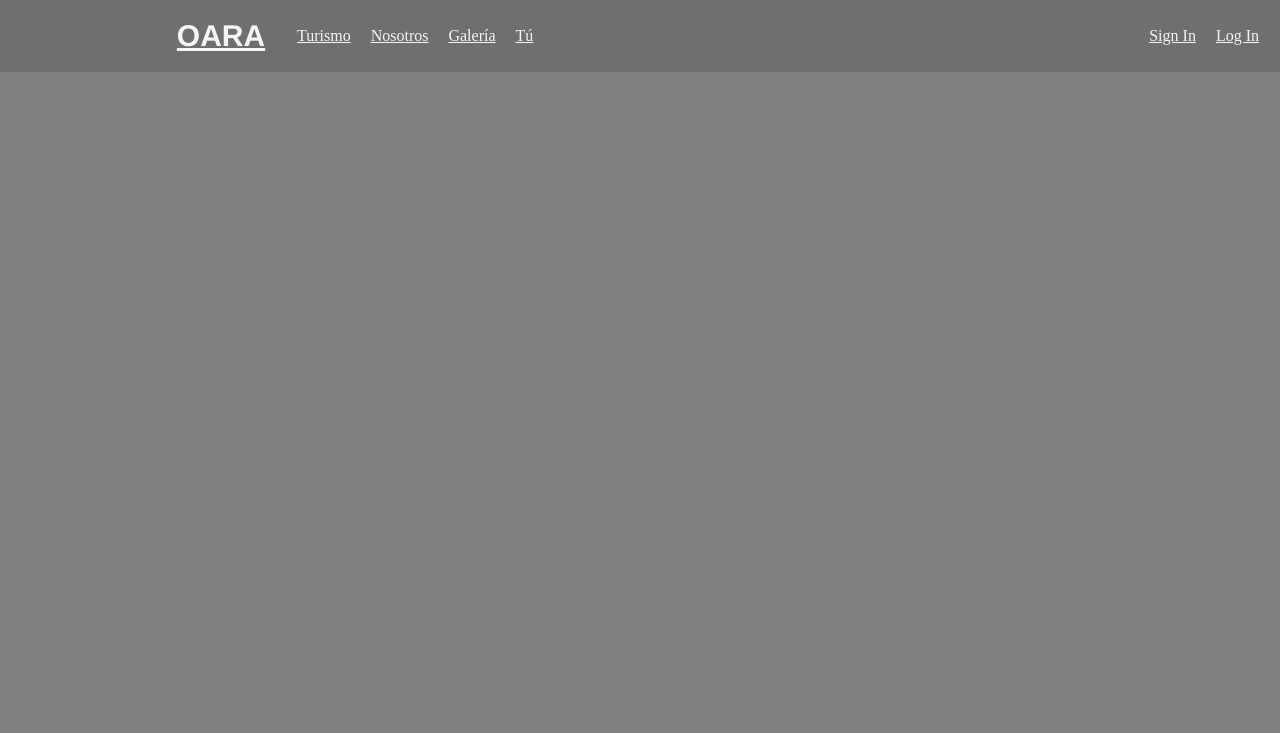
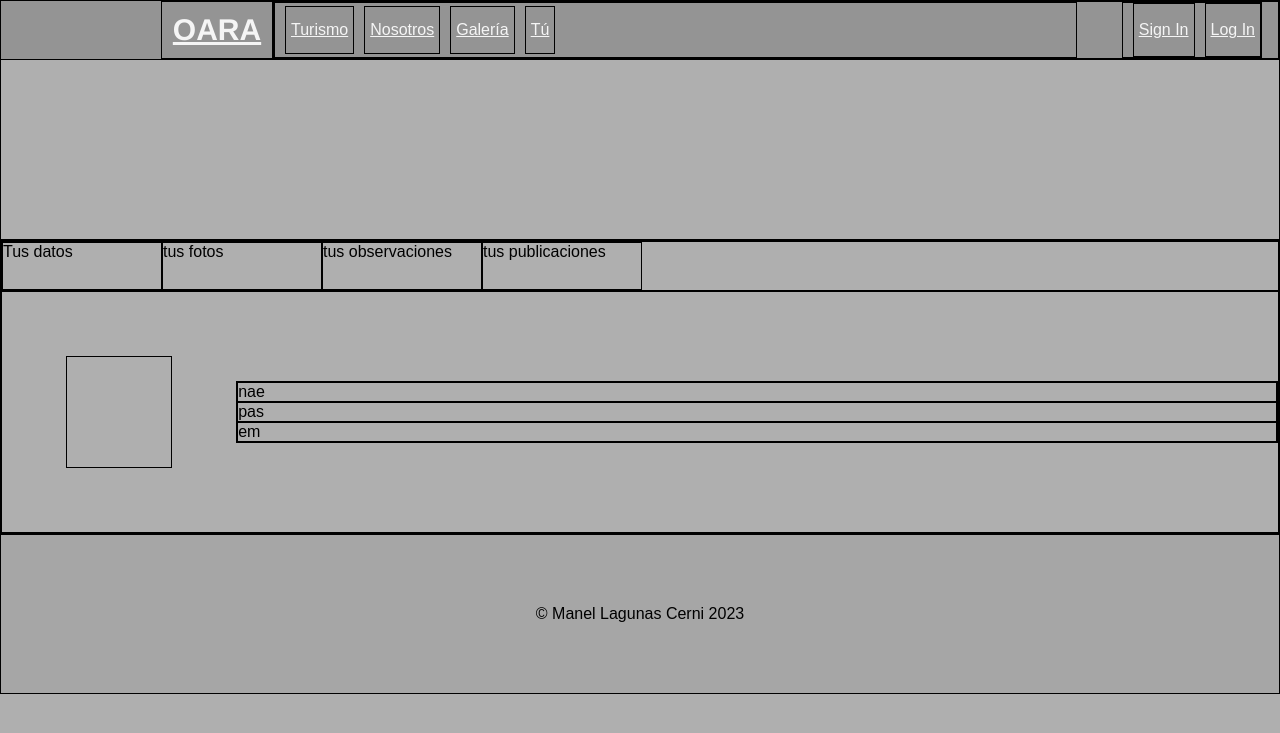
Before and after one commit to mlc1503/proyectoOARA, a PHP site: page /tuTab.html in a window 1280 px wide. Shown: the top 733 px of the page. Run offline with PHP 8.4, Linux system fonts and the light colour scheme.

Commit message:
obras en tuTab.html. parte 1 de ¿
Falta estilizar y rellenar con informacion la vista

```diff
--- a/Views/index.html
+++ b/Views/index.html
@@ -19,13 +19,13 @@
         <div id="navbarContent">
             <div id="pageTabsDiv">
                 <div class="navbarTab pageTab" id="placeholder">
-                    <a href="">Turismo</a>
+                    <a href="./turismo.html">Turismo</a>
                 </div>
                 <div class="navbarTab pageTab" id="placeholder">
-                    <a href="">Nosotros</a>
+                    <a href="./aboutUs.html">Nosotros</a>
                 </div>
                 <div class="navbarTab pageTab" id="placeholder">
-                    <a href="">Galería</a>
+                    <a href=".galeria.html">Galería</a>
                 </div>
                 <div class="navbarTab pageTab tuTab" id="placeholder">
                     <a href="">Tú</a>
--- a/Views/styles/navbar.css
+++ b/Views/styles/navbar.css
@@ -1,7 +1,7 @@
 /* NAVBAR START */
 .navbar{
     z-index: 1;
-    height: 9vh;
+    height: 60px;
     width: 100%;
     position: absolute;
     background-color: rgba(40, 40, 40, 0.2);
--- a/Views/styles/tuTabStyles.css
+++ b/Views/styles/tuTabStyles.css
@@ -1,6 +1,20 @@
 *{
     margin: 0;
+    font-family: sans-serif;
+    box-sizing: border-box;
+}
+div{
+    border: 1px solid;
 }
 body{
-    background-color: grey;
+    background-color: rgb(175, 175, 175);
 }
+
+#footer{
+    width: 100%;
+    height: 20vh;
+    background-color: rgba(128, 128, 128, 0.2);
+    display: flex;
+    justify-content: center;
+    align-items: center;
+}
--- a/Views/tuTab.html
+++ b/Views/tuTab.html
@@ -7,6 +7,9 @@
     <title>OARA - Tú</title>
     <link rel="stylesheet" href="./styles/navbar.css">
     <link rel="stylesheet" href="./styles/tuTabStyles.css">
+
+    <script src="https://code.jquery.com/jquery-3.6.0.min.js"></script>
+    <script src="./tuTab.js"></script>
 </head>
 <body>
     <!-- Esta es la vista de tu perfil
@@ -40,5 +43,56 @@
             </div>
         </div>
     </div>
+    <div style="height: 15em; width: 100vw;"></div>
+
+    <div id="mainContent">
+        <div id="tableOfContents" style="display: flex;">
+            <div id="profileTab" style="height: 3em; width: 10em;" onclick="tabShown(1)">
+                Tus datos
+            </div>
+            <div id="photosTab" style="height: 3em; width: 10em;" onclick="tabShown(2)">
+                tus fotos
+            </div>
+            <div id="observationsTab" style="height: 3em; width: 10em;" onclick="tabShown(3)">
+                tus observaciones
+            </div>
+            <div id="publicationsTab" style="height: 3em; width: 10em;" onclick="tabShown(4)">
+                tus publicaciones
+            </div>
+        </div>
+
+        <div id="datos" style="display: flex; align-items: center; ">
+            <div class="profileimage" style="height: 7em; width: 7em; margin: 4em;"></div>
+            <div class="userDesc" style="width: calc(100% - 11em); height: 100%;">
+                <div class="name">nae</div>
+                <div class="pass">pas</div>
+                <div class="email">em</div>
+            </div>
+        </div>
+
+        <div id="photos" style="display: flex; align-items: center; height: 20vh; text-align: center;">no tienes fotos publicadas</div>
+
+        <div id="observations" style="display: flex; align-items: center;">
+
+            no tienes observaciones hechas <button onclick="createObservation()">crear una</button>&nbsp;
+
+            <div class="card" style="width: 20%; height: fit-content; justify-content: center; align-items: center; padding: 1em;">
+                <div class="obsTitle" style=" margin-bottom: 1em;">TITULO:titulo</div>
+                <div class="image" style="height: 25vh; width: auto; margin-bottom: 1em;">imagenenenene</div>
+                <div class="obsDesc" style="height: auto;">
+                    <div class="obsTarget">Target........gfdadgf</div>
+                    <div class="obsTelescope">Telescope........28794321</div>
+                    <div class="obsDate">Date.....+´ç++``+-.,-</div>
+                    <div class="obsCompletion">Completion.....!¡"·$%&/$·$</div>
+                </div>
+            </div>
+        </div>
+
+        <div id="publications" style="display: flex; align-items: center; height: 20vh; text-align: center;">no has hecho ninguna publicacion</div>
+    </div>
+
+    <div id="footer">
+        <p>&#169; Manel Lagunas Cerni 2023</p>
+    </div>
 </body>
 </html>
--- /dev/null
+++ b/Views/tuTab.js
@@ -0,0 +1,45 @@
+$(function(){
+    tabShown(1);
+})
+
+function tabShown(tabID){
+    //shows clicked tab and hides all others
+    if(tabID == 1){
+        $("#datos").show()
+        $("#photos").hide()
+        $("#observations").hide()
+        $("#publications").hide()
+    }
+    else if(tabID == 2){
+        $("#datos").hide()
+        $("#photos").show()
+        $("#observations").hide()
+        $("#publications").hide()
+    }
+    else if(tabID == 3){
+        $("#datos").hide()
+        $("#photos").hide()
+        $("#observations").show()
+        $("#publications").hide()
+    }
+    else if(tabID == 4){
+        $("#datos").hide()
+        $("#photos").hide()
+        $("#observations").hide()
+        $("#publications").show()
+    }
+}
+
+function createObservation(){
+    //TODO: either discrete view or modal window
+    window.location.href = "createObservation.html";
+}
+function createPublication(){ //???? what is the final use of this?
+
+    //TODO: either discrete view or modal window
+    window.location.href = "createObservation.html";
+}
+function uploadPhoto(){
+    //TODO: either discrete view or modal window
+    window.location.href = "createObservation.html";
+}
```
Lines whose indentation alone changed are shown as unchanged.
